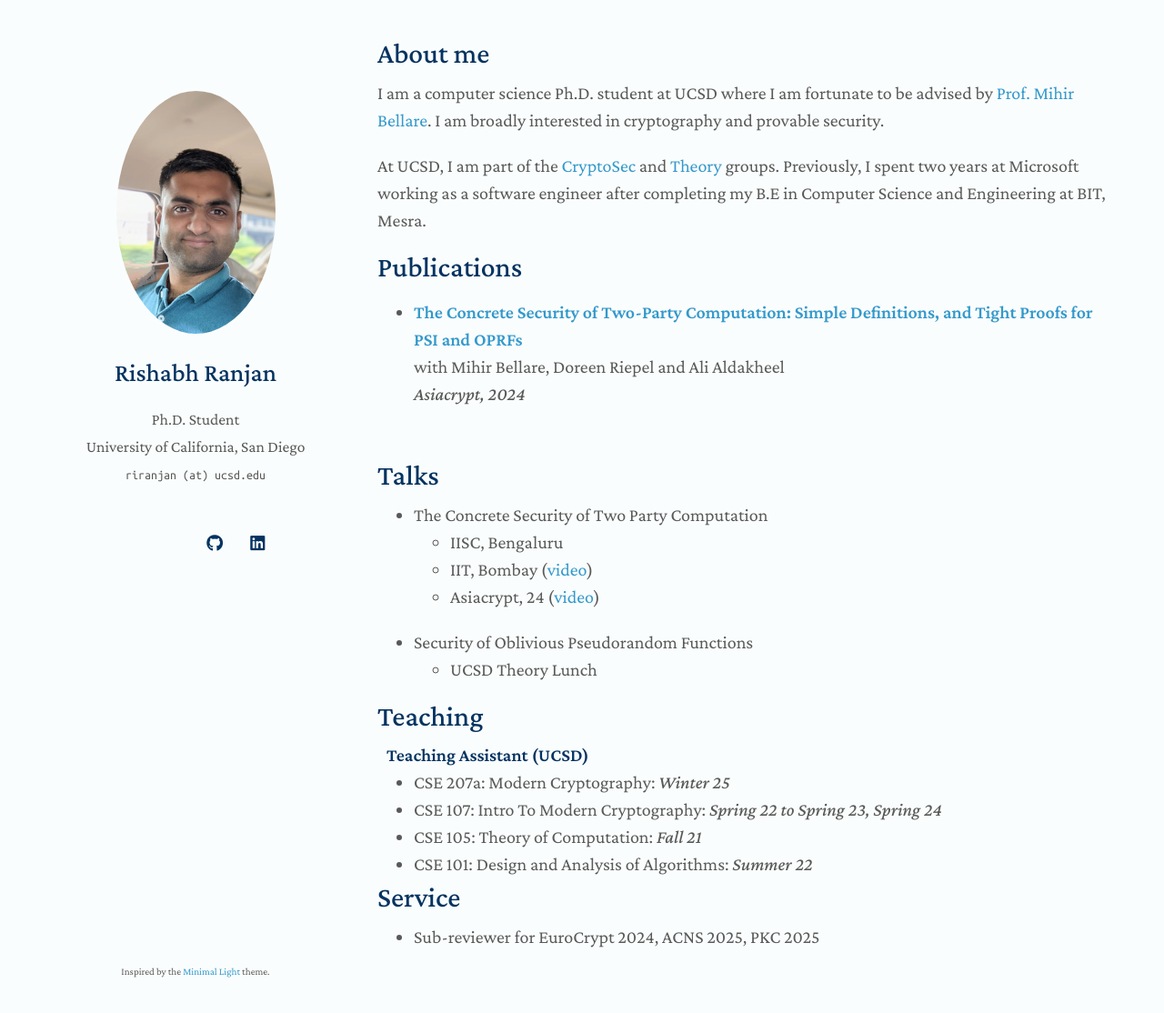
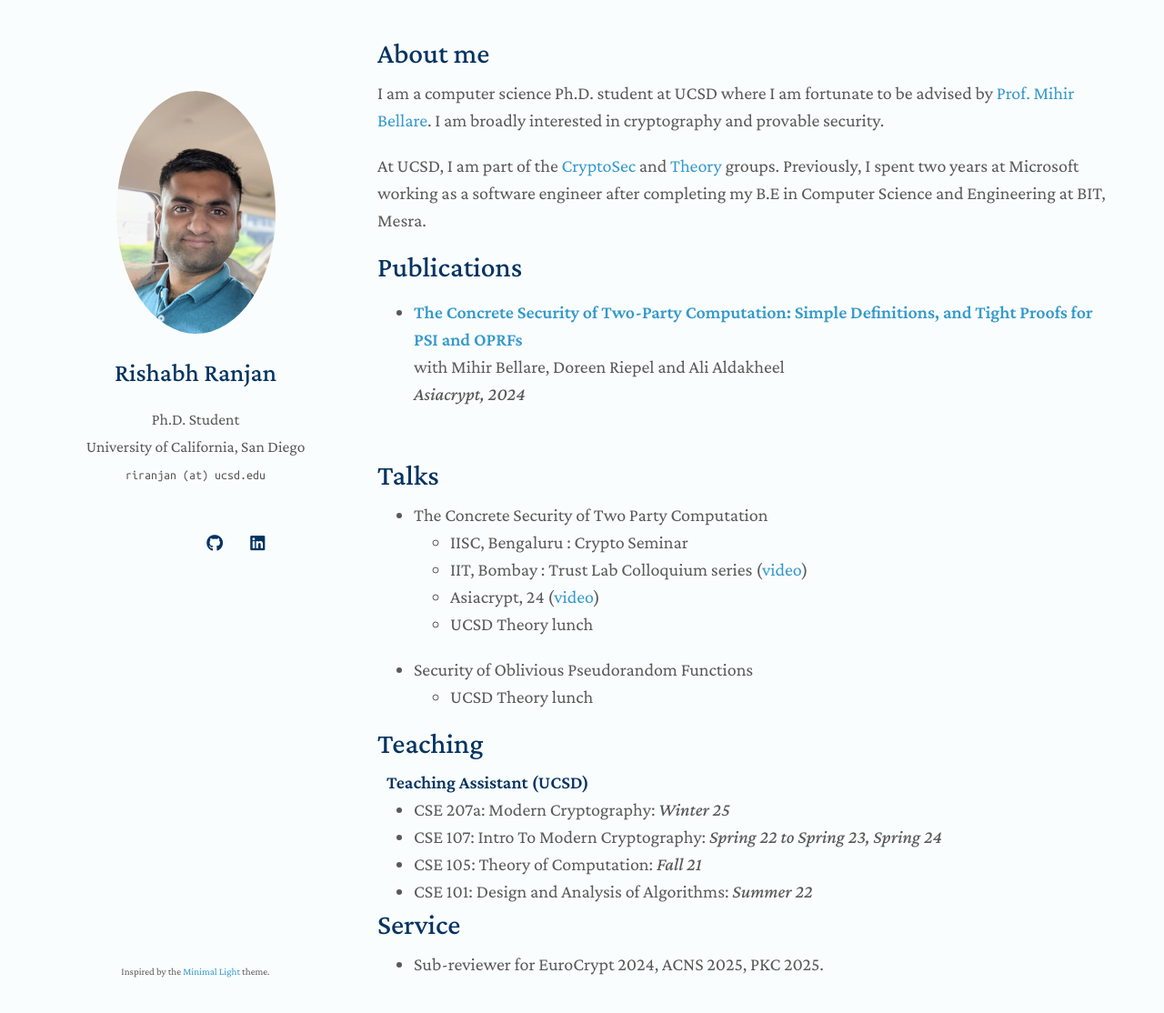
Before and after one commit to ranjan-rishabh/ranjan-rishabh.github.io, a Jekyll site: the page built from index.md, in a window 1280 px wide and 1130 px high. Shown: the top 1114 px of the window at 91% size. Built offline with Jekyll 4.4.1, drawn with Linux system fonts in a browser that asks for light colours; a style sheet for code colours, icons or effects is not loaded.

Commit message:
talks update

```diff
--- a/_includes/services.md
+++ b/_includes/services.md
@@ -1,5 +1,5 @@
 <h2 id="service" style="margin: 2px 0px 10px;">Service</h2>
 
 <ul style="margin:0 0 5px;">
-  <li>Sub-reviewer for <autocolor>EuroCrypt 2024</autocolor>, <autocolor>ACNS 2025</autocolor>, <autocolor>PKC 2025</autocolor></li>
+  <li>Sub-reviewer for <autocolor>EuroCrypt 2024</autocolor>, <autocolor>ACNS 2025</autocolor>, <autocolor>PKC 2025.</autocolor></li>
 </ul>
--- a/_includes/talks.md
+++ b/_includes/talks.md
@@ -3,10 +3,13 @@
 <ul style="margin:0 0 5px;">
   <li>The Concrete Security of Two Party Computation
     <ul>
-        <li>IISC, Bengaluru</li> <li>IIT, Bombay (<a href="https://youtu.be/qKq_0qh2k4c?si=DbmoKhKNNNVlJ9yq" target="_blank">video</a>)</li> <li>Asiacrypt, 24 (<a href="https://youtu.be/Rzx7cPgfdTg?si=beHUhNpBKKm2I3o-&t=1252" target="_blank">video</a>)</li>
+        <li>IISC, Bengaluru : Crypto Seminar</li>
+        <li>IIT, Bombay : Trust Lab Colloquium series (<a href="https://youtu.be/qKq_0qh2k4c?si=DbmoKhKNNNVlJ9yq" target="_blank">video</a>)</li>
+        <li>Asiacrypt, 24 (<a href="https://youtu.be/Rzx7cPgfdTg?si=beHUhNpBKKm2I3o-&t=1252" target="_blank">video</a>)</li>
+        <li>UCSD Theory lunch</li>
     </ul>
   </li>
   <li>Security of Oblivious Pseudorandom Functions
-    <ul><li>UCSD Theory Lunch</li></ul>
+    <ul><li>UCSD Theory lunch</li></ul>
   </li>
 </ul>
```
